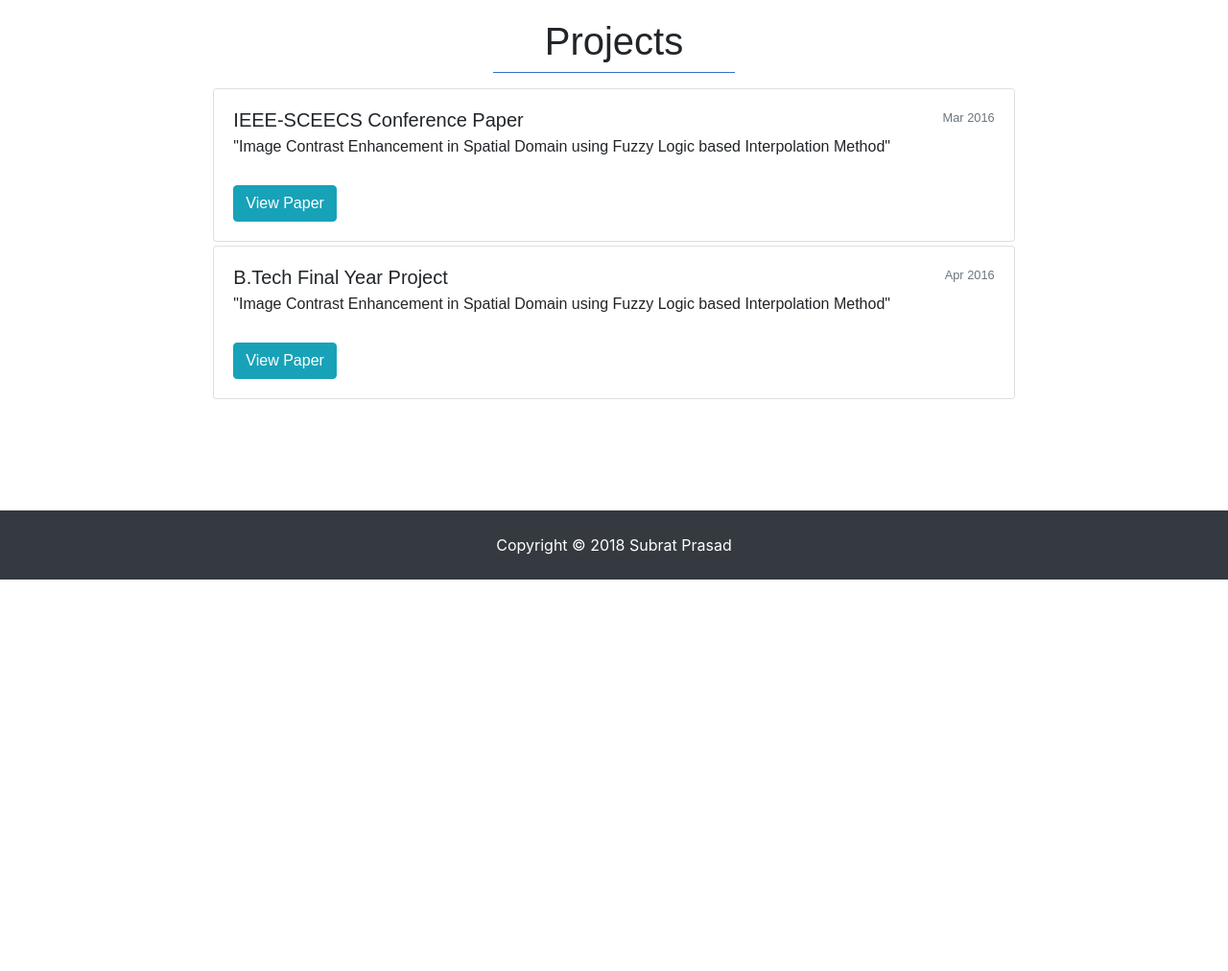
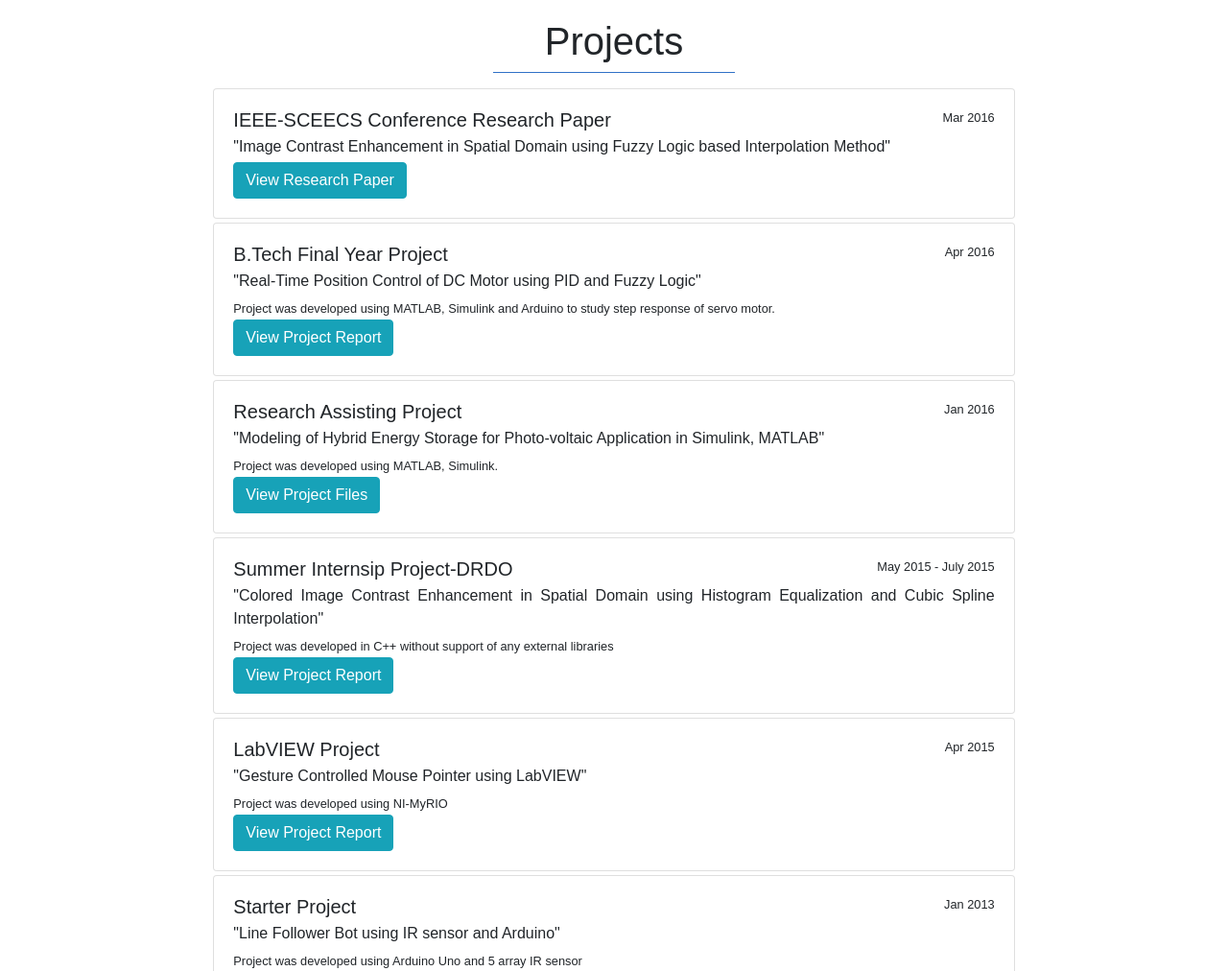
Before and after one commit to DevSPP/DevSPP.github.io, a website: page index.html in a window 1280 px wide. Shown: the part 2577-3589 px from the top of the page at 96% size. Before the commit the page ends 3181 px from the top, so only its background shows below. Drawn offline with nearby package versions, Linux system fonts and the light colour scheme; a web font is replaced by a local one.

Commit message:
projectadded
project added

```diff
--- a/index.html
+++ b/index.html
@@ -98,7 +98,29 @@
         <hr class="w-30 bg-blue">
         <div class="tc pa3">
           <img src="img/subrat.jpg" class="br-100 pa1 ba b--black-10 h4 w4 shadow-1 grow" alt="avatar">
-          <p><a href="img/CV.pdf" target="_blank" class="btn btn-primary">View PDF Résumé</a></p>
+          <p>
+              <button type="button" class="btn btn-info" data-toggle="modal" data-target="#myModal">View PDF Résumé</button>
+              <!-- Modal -->
+              <div id="myModal" class="modal fade" tabindex="-1" role="dialog">
+                  <div class="modal-dialog modal-lg">
+                    <!-- Modal content-->
+                      <div class="modal-content">
+                          <div class="modal-header pa1">
+                              <h5 class="modal-title">Résumé</h5>
+                            <button type="button" class="close" data-dismiss="modal">&times;</button>
+                          </div>
+                          <div class="modal-body pa0">
+                              <embed src="pdf/CV.pdf"
+                                  frameborder="0" width="100%" height="450px">
+                          </div>
+                          <div class="modal-footer pa1">
+                              <button type="button" class="btn btn-default" data-dismiss="modal">Close</button>
+                          </div>
+                      </div>
+
+                  </div>
+              </div>
+          </p>
         </div>
         <hr>
         <p class="mb-4 font pa1"><i class="fas fa-check-circle"></i> Interested towards developing new technologies on
@@ -230,38 +252,89 @@
         </div>
         <hr class="w-30 bg-blue">
         <!--Project 1-->
-        <div class="card font ma1">
+        <div class="card font ma1 hover-bg-blue hover-white">
           <div class="card-body">
             <div class="d-flex w-100 justify-content-between">
-              <h5 class="mb-1">IEEE-SCEECS Conference Paper</h5>
-              <small class="text-muted">Mar 2016</small>
+              <h5 class="mb-1">IEEE-SCEECS Conference Research Paper</h5>
+              <small>Mar 2016</small>
             </div>
             <p class="mb-1">"Image Contrast Enhancement in Spatial Domain using Fuzzy Logic based Interpolation Method"</p>
-            <small class="text-muted"></small>
-            <br>
-            <a href="https://ieeexplore.ieee.org/document/7509315/" target="_blank" class="btn btn-info hover-bg-red">View
+            <a href="https://ieeexplore.ieee.org/document/7509315/" target="_blank" class="btn btn-info hover-bg-red">View Research
               Paper</a>
           </div>
         </div>
         <!--Project 2-->
-        <div class="card font ma1">
+        <div class="card font ma1 hover-bg-blue hover-white">
           <div class="card-body">
             <div class="d-flex w-100 justify-content-between">
               <h5 class="mb-1">B.Tech Final Year Project</h5>
-              <small class="text-muted">Apr 2016</small>
+              <small>Apr 2016</small>
             </div>
-            <p class="mb-1">"Image Contrast Enhancement in Spatial Domain using Fuzzy Logic based Interpolation Method"</p>
-            <small class="text-muted"></small>
+            <p class="mb-1">"Real-Time Position Control of DC Motor using PID and Fuzzy Logic"</p>
+            <small>Project was developed using MATLAB, Simulink and Arduino to study step response of servo motor.</small>
             <br>
-            <a href="https://ieeexplore.ieee.org/document/7509315/" target="_blank" class="btn btn-info hover-bg-red">View
-              Paper</a>
+            <a href="pdf/control.pdf" target="_blank" class="btn btn-info hover-bg-red">View Project Report</a>
           </div>
+        </div>
+        <!--Project 3-->
+        <div class="card font ma1 hover-bg-blue hover-white">
+            <div class="card-body">
+              <div class="d-flex w-100 justify-content-between">
+                <h5 class="mb-1">Research Assisting Project</h5>
+                <small>Jan 2016</small>
+              </div>
+              <p class="mb-1">"Modeling of Hybrid Energy Storage for Photo-voltaic Application in Simulink, MATLAB"</p>
+              <small>Project was developed using MATLAB, Simulink.</small>
+              <br>
+              <a href="https://drive.google.com/open?id=1oz7HQMMgxSi5XMM27bakn-FY4Ns9MA9l" target="_blank" class="btn btn-info hover-bg-red">View Project Files</a>
+            </div>
+        </div>
+        <!--Project 4-->
+        <div class="card font ma1 hover-bg-blue hover-white">
+            <div class="card-body">
+              <div class="d-flex w-100 justify-content-between">
+                <h5 class="mb-1">Summer Internsip Project-DRDO</h5>
+                <small>May 2015 - July 2015</small>
+              </div>
+              <p class="mb-1">"Colored Image Contrast Enhancement in Spatial Domain using Histogram Equalization and Cubic
+                  Spline Interpolation"</p>
+              <small>Project was developed in C++ without support of any external libraries</small>
+              <br>
+              <a href="pdf/ImageProcessing.pdf" target="_blank" class="btn btn-info hover-bg-red">View Project Report</a>
+            </div>
+        </div>
+        <!--Project 5-->
+        <div class="card font ma1 hover-bg-blue hover-white">
+            <div class="card-body">
+              <div class="d-flex w-100 justify-content-between">
+                <h5 class="mb-1">LabVIEW Project</h5>
+                <small>Apr 2015</small>
+              </div>
+              <p class="mb-1">"Gesture Controlled Mouse Pointer using LabVIEW"</p>
+              <small>Project was developed using NI-MyRIO</small>
+              <br>
+              <a href="https://drive.google.com/open?id=1gWBAFtNC9hQ_iFfSVs3HCiNkD-LD1qmL" target="_blank" class="btn btn-info hover-bg-red">View Project Report</a>
+            </div>
+        </div>
+        <!--Project 6-->
+        <div class="card font ma1 hover-bg-blue hover-white">
+            <div class="card-body">
+              <div class="d-flex w-100 justify-content-between">
+                <h5 class="mb-1">Starter Project</h5>
+                <small>Jan 2013</small>
+              </div>
+              <p class="mb-1">"Line Follower Bot using IR sensor and Arduino"</p>
+              <small>Project was developed using Arduino Uno and 5 array IR sensor</small>
+            </div>
         </div>
 
       </div>
   </section>
   <!--Skills-->
+  <div class="container">
+    <!-- Trigger the modal with a button -->
 
+</div>
   <!--Contact-->
 
 
```
Also changed, not shown: 4 other files.
